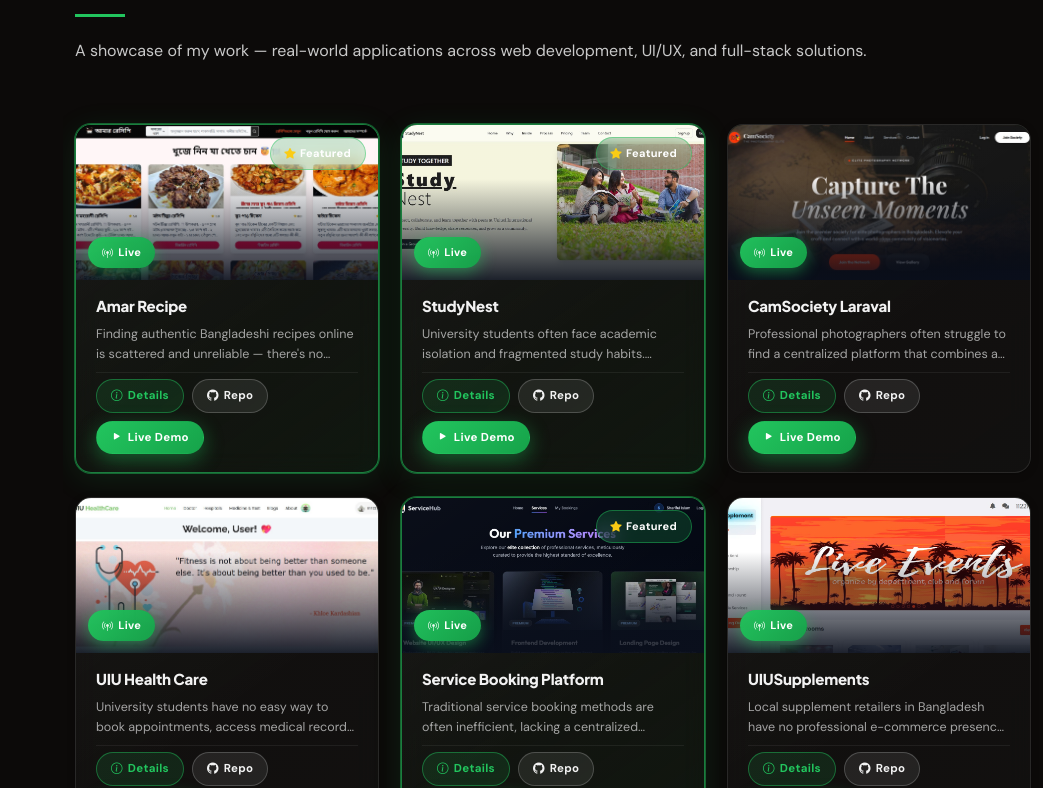
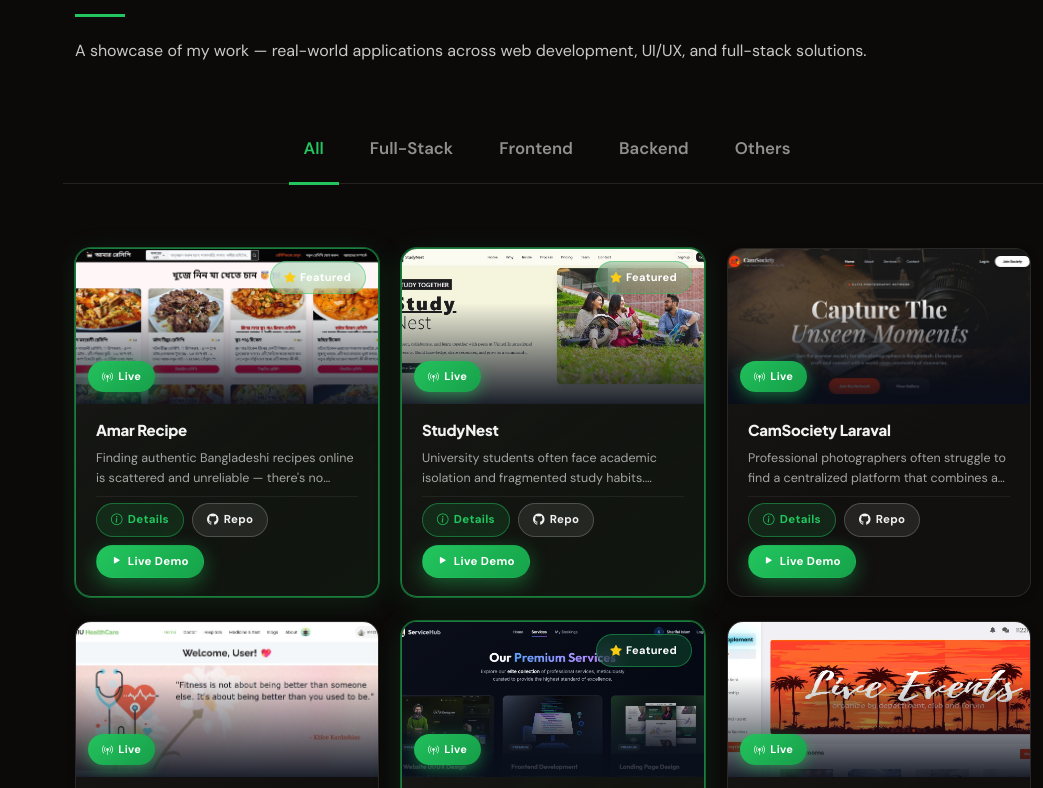
Before and after one commit to Sharif2023/MyPortfolio, a React (Vite) app: page / in a window 1280 px wide. Shown: the part 3932-4720 px from the top of the page, without its empty margins (237-1280 px from the left). Built offline with nearby package versions, Linux system fonts and the light colour scheme.

Commit message:
categorized all projects

```diff
--- a/src/components/Projects.jsx
+++ b/src/components/Projects.jsx
@@ -1,22 +1,33 @@
-import { useEffect, useRef } from 'react';
+import { useState, useEffect, useRef } from 'react';
 import { PROJECTS } from '../data/portfolioData';
 
 
 
 export default function Projects({ onOpenModal }) {
   const tiltRef = useRef(null);
+  const [activeCategory, setActiveCategory] = useState('All');
+
+  const categories = ['All', 'Full-Stack', 'Frontend', 'Backend', 'Others'];
+
+  const filteredProjects = activeCategory === 'All'
+    ? PROJECTS
+    : PROJECTS.filter(p => p.category === activeCategory);
 
   useEffect(() => {
     let t;
     t = setTimeout(() => {
       if (window.VanillaTilt && tiltRef.current) {
-        window.VanillaTilt.init(tiltRef.current.querySelectorAll('.proj-card'), {
+        // Destroy existing tilt instances to prevent bugs when DOM changes
+        const cards = tiltRef.current.querySelectorAll('.proj-card');
+        cards.forEach(card => card.vanillaTilt && card.vanillaTilt.destroy());
+
+        window.VanillaTilt.init(cards, {
           max: 8, speed: 400, glare: true, 'max-glare': 0.15,
         });
       }
     }, 300);
     return () => clearTimeout(t);
-  }, []);
+  }, [activeCategory]);
 
   return (
     <section id="projects" className="projects section">
@@ -26,9 +37,79 @@ export default function Projects({ onOpenModal }) {
       </div>
 
       <div className="container">
-        <div id="github-projects" className="projects-grid" ref={tiltRef}>
-          {PROJECTS.map((p, i) => (
-            <div className={`projects-item${p.featured ? ' filter-featured' : ''}`} key={p.key} data-aos="fade-up" data-aos-delay={i * 80}>
+
+        {/* Category Filters */}
+        <div className="row justify-content-center mb-5" data-aos="fade-up" data-aos-delay="100">
+          <div className="col-12 d-flex justify-content-center flex-wrap gap-3 projects-filters" style={{ borderBottom: '1px solid rgba(255,255,255,0.1)', paddingBottom: '10px' }}>
+            {categories.map(cat => (
+              <button
+                key={cat}
+                onClick={() => setActiveCategory(cat)}
+                className={`category-tab ${activeCategory === cat ? 'active' : ''}`}
+                style={{
+                  background: 'transparent',
+                  border: 'none',
+                  padding: '10px 15px',
+                  fontWeight: '600',
+                  fontSize: '1.05rem',
+                  color: activeCategory === cat ? 'var(--accent-color)' : 'var(--default-color)',
+                  position: 'relative',
+                  cursor: 'pointer',
+                  transition: 'all 0.3s ease',
+                  opacity: activeCategory === cat ? 1 : 0.7,
+                }}
+                onMouseEnter={(e) => {
+                  if (activeCategory !== cat) {
+                    e.target.style.opacity = 1;
+                    e.target.style.color = 'var(--accent-color)';
+                  }
+                }}
+                onMouseLeave={(e) => {
+                  if (activeCategory !== cat) {
+                    e.target.style.opacity = 0.7;
+                    e.target.style.color = 'var(--default-color)';
+                  }
+                }}
+              >
+                {cat}
+                {/* Underline Bar */}
+                <div style={{
+                  position: 'absolute',
+                  bottom: '-12px',
+                  left: 0,
+                  width: '100%',
+                  height: '3px',
+                  backgroundColor: 'var(--accent-color)',
+                  transform: activeCategory === cat ? 'scaleX(1)' : 'scaleX(0)',
+                  transition: 'transform 0.3s ease',
+                  transformOrigin: 'center'
+                }} />
+              </button>
+            ))}
+          </div>
+        </div>
+
+        <style>{`
+          @keyframes projectPopIn {
+            0% { opacity: 0; transform: scale(0.95) translateY(20px); }
+            100% { opacity: 1; transform: scale(1) translateY(0); }
+          }
+          .project-animated {
+            animation: projectPopIn 0.5s cubic-bezier(0.16, 1, 0.3, 1) forwards;
+            opacity: 0;
+            will-change: transform, opacity;
+          }
+        `}</style>
+
+        {/* The key prop forces React to completely recreate this grid when the category changes, re-triggering the entrance animations */}
+        <div id="github-projects" className="projects-grid" ref={tiltRef} key={activeCategory}>
+          {filteredProjects.length > 0 ? (
+            filteredProjects.map((p, i) => (
+              <div
+                className={`projects-item${p.featured ? ' filter-featured' : ''} project-animated`}
+                key={p.key}
+                style={{ animationDelay: `${i * 0.08}s` }}
+              >
                 <div className={`proj-card${p.featured ? ' proj-card--featured' : ''}`}>
                   <div className="proj-thumb">
                     <img src={p.thumbnail} alt={p.name} className="proj-thumb-img" loading="lazy" />
@@ -60,7 +141,14 @@ export default function Projects({ onOpenModal }) {
                   </div>
                 </div>
               </div>
-          ))}
+            ))
+          ) : (
+            <div className="projects-empty-state project-animated" style={{ gridColumn: '1 / -1', textAlign: 'center', padding: '80px 20px', background: 'rgba(255,255,255,0.03)', borderRadius: '16px', border: '1px solid rgba(255,255,255,0.05)' }}>
+              <i className="bi bi-laptop" style={{ fontSize: '3.5rem', color: 'var(--accent-color)', opacity: 0.8, marginBottom: '20px', display: 'block' }}></i>
+              <h4 style={{ color: 'var(--heading-color)', marginBottom: '15px', fontWeight: '600' }}>Currently Working on it...</h4>
+              <p style={{ color: 'var(--default-color)', opacity: 0.8, margin: 0, fontSize: '1.1rem' }}>Exciting new {activeCategory.toLowerCase()} projects are under development. Check back soon!</p>
+            </div>
+          )}
         </div>
       </div>
     </section>
--- a/src/data/portfolioData.js
+++ b/src/data/portfolioData.js
@@ -1,7 +1,7 @@
 export const PROJECTS = [
   {
     name: "Amar Recipe", key: "amar_recipe", live: "https://amar-recipe.vercel.app/", github: "https://github.com/Sharif2023/Amar_Recipe",
-    thumbnail: "assets/project_thumbnail/amar_recipe.jpg", featured: true, language: "JavaScript",
+    thumbnail: "assets/project_thumbnail/amar_recipe.jpg", featured: true, language: "JavaScript", category: "Full-Stack",
     problem: "Finding authentic Bangladeshi recipes online is scattered and unreliable — there's no dedicated, clean platform for Food Lovers.",
     stack: ["React", "Vite", "Tailwind CSS", "PHP", "PostgreSQL (Supabase)", "Vercel", "Render", "Docker", "Resend API"],
     impact: "A live recipe-sharing platform used by friends and family across Bangladesh, featuring a fully Bengali-localized user experience. The platform enables community interaction through recipe submissions, request posts, 5-star ratings, and reporting tools, while an administrative moderation system ensures content quality and safe community participation.",
@@ -31,7 +31,7 @@ export const PROJECTS = [
   },
   {
     name: "StudyNest", key: "studynest", live: "https://studynest-edu.vercel.app/", github: "https://github.com/Sharif2023/StudyNest",
-    thumbnail: "assets/project_thumbnail/studynest.jpg", featured: true, language: "JavaScript",
+    thumbnail: "assets/project_thumbnail/studynest.jpg", featured: true, language: "JavaScript", category: "Full-Stack",
     problem: "University students often face academic isolation and fragmented study habits. StudyNest unifies the student journey by providing a centralized digital campus for live interactive sessions, AI-aided document analysis, and peer-validated resources.",
     stack: ["React 19", "Framer Motion", "Three.js", "Bento Grid", "Vercel Serverless PHP", "Node.js", "WebSockets", "Python/Flask", "PostgreSQL (NHost)", "Cloudinary", "Render", "JWT"],
     impact: "Enhanced Collaboration: Thousands of potential study hours facilitated via low-latency synchronized video rooms and virtual whiteboards. AI-Powered Learning: Automates the analysis of complex study materials, providing instant summaries and anti-plagiarism guardrails for students. Academic Social Proof: Builds a competitive yet supportive community through global rankings and professional-grade Q&A interactions. (Production sessions securely backed by PDO PostgreSQL on NHost).",
@@ -62,7 +62,7 @@ export const PROJECTS = [
   },
   {
     name: "CamSociety Laraval", key: "camsociety_laraval", live: "https://camsociety-backend.onrender.com/", github: "https://github.com/Sharif2023/CamSociety_Laraval",
-    thumbnail: "assets/project_thumbnail/camsociety.jpg", featured: false, language: "PHP",
+    thumbnail: "assets/project_thumbnail/camsociety.jpg", featured: false, language: "PHP", category: "Frontend",
     problem: "Professional photographers often struggle to find a centralized platform that combines a marketplace for digital assets with a robust system for finding and booking local event assignments. Clients also lack a transparent, verified way to hire professionals directly.",
     stack: ["Laravel 11 (PHP 8.2)", "React 18", "Inertia.js", "Vite", "Tailwind CSS", "Headless UI", "MySQL/SQLite", "Docker", "Render", "SMTP/Mailtrap"],
     impact: "Streamlined the photography gig economy by providing a centralized marketplace for assets and a reliable booking pipeline. This professionalized the connection between creators and clients, enabling photographers to monetize their work instantly while reducing booking friction for organizers.",
@@ -83,7 +83,7 @@ export const PROJECTS = [
   },
   {
     name: "UIU Health Care", key: "uiu-health-care", live: "https://uiu-healthcare.infinityfreeapp.com/", github: "https://github.com/Sharif2023/UIU-Health-Care",
-    thumbnail: "assets/project_thumbnail/uiu_health_care.jpg", featured: false, language: "PHP",
+    thumbnail: "assets/project_thumbnail/uiu_health_care.jpg", featured: false, language: "PHP", category: "Full-Stack",
     problem: "University students have no easy way to book appointments, access medical records, or communicate with on-campus doctors.",
     stack: ["PHP", "MySQL", "JavaScript", "Bootstrap", "InfinityFree Hosting"],
     impact: "A functional healthcare portal for UIU that simplifies student-doctor interactions and appointment booking - live and accessible.",
@@ -92,7 +92,7 @@ export const PROJECTS = [
   },
   {
     name: "Service Booking Platform", key: "service-booking-platform", live: "https://servicehub-platform.vercel.app/", github: "https://github.com/Sharif2023/Service-Booking-Platform",
-    thumbnail: "assets/project_thumbnail/servicehub.jpg", featured: true, language: "JavaScript",
+    thumbnail: "assets/project_thumbnail/servicehub.jpg", featured: true, language: "JavaScript", category: "Full-Stack",
     problem: "Traditional service booking methods are often inefficient, lacking a centralized platform for both users and administrators to manage complex scheduling and payments professionally.",
     stack: ["React", "Vite", "Tailwind CSS", "Node.js", "Express", "PostgreSQL", "Stripe", "Nodemailer", "JWT"],
     impact: "Full-stack enterprise service booking platform used for professional service management, featuring a dynamic catalog, multi-step booking engine, and administrative control center. It streamlines the connection between service providers and clients through secure transactions and automated communication.",
@@ -120,7 +120,7 @@ export const PROJECTS = [
   },
   {
     name: "UIUSupplements", key: "uiusupplements", live: "http://uiusupplements.yzz.me/", github: "https://github.com/Sharif2023/UIUSupplements",
-    thumbnail: "assets/project_thumbnail/uiu_supplements.jpg", featured: false, language: "PHP",
+    thumbnail: "assets/project_thumbnail/uiu_supplements.jpg", featured: false, language: "PHP", category: "Full-Stack",
     problem: "Local supplement retailers in Bangladesh have no professional e-commerce presence to reach campus customers.",
     stack: ["PHP", "MySQL", "JavaScript", "Bootstrap"],
     impact: "Helped a local business launch an online supplement store — enabling product listing, cart, and order management for campus customers.",
```
Lines whose indentation alone changed are shown as unchanged.
